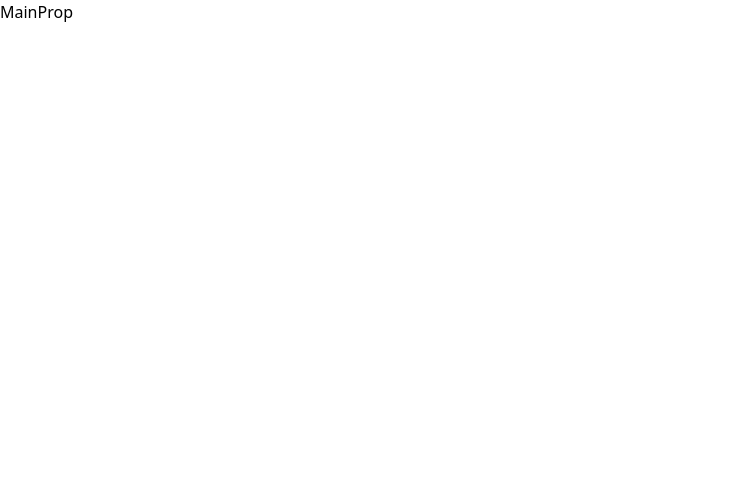
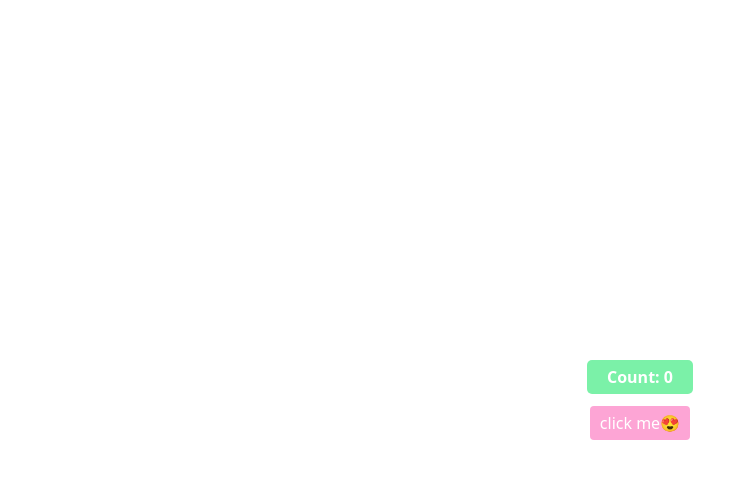
Before and after one commit to SovannaraHong/React-Typescript, a React (Vite) app: page / in a window 1280 px wide. Shown: the top 478 px of the page, without its empty margins (0-755 px from the left). Built offline with nearby package versions, Linux system fonts and the light colour scheme.

Commit message:
counting fun typescript

```diff
--- a/src/components/props/Button.tsx
+++ b/src/components/props/Button.tsx
@@ -1,5 +1,22 @@
-const Button = () => {
-  return <div>Button</div>;
+import { useContext } from "react";
+import { FunCount } from "./MainProp";
+
+interface ButtonType {
+  text: string;
+}
+
+const Button = ({ text }: ButtonType) => {
+  const { Counting } = useContext(FunCount);
+  return (
+    <>
+      <button
+        onClick={Counting}
+        className=" bg-pink-300 text-white px-[10px] py-[5px] rounded-[4px]"
+      >
+        {text}
+      </button>
+    </>
+  );
 };
 
 export default Button;
--- a/src/components/props/MainProp.tsx
+++ b/src/components/props/MainProp.tsx
@@ -1,5 +1,30 @@
+import { createContext, useState } from "react";
+import Button from "./Button";
+interface ButtonType {
+  Counting: () => void;
+}
+export const FunCount = createContext<ButtonType>({
+  Counting: () => {},
+});
 const MainProp = () => {
-  return <div>MainProp</div>;
+  const [count, setCount] = useState<number>(0);
+  function Counting(): void {
+    setCount((prev) => prev + 1);
+  }
+  return (
+    <>
+      <FunCount.Provider value={{ Counting }}>
+        <div className="flex justify-center items-center h-screen">
+          <div className="flex justify-center items-center flex-col gap-3">
+            <h1 className="bg-green-300 text-white font-monospace font-semibold rounded-[5px]  px-[20px] py-[5px]">
+              Count: {count}
+            </h1>
+            <Button text="click me😍" />
+          </div>
+        </div>
+      </FunCount.Provider>
+    </>
+  );
 };
 
 export default MainProp;
```
